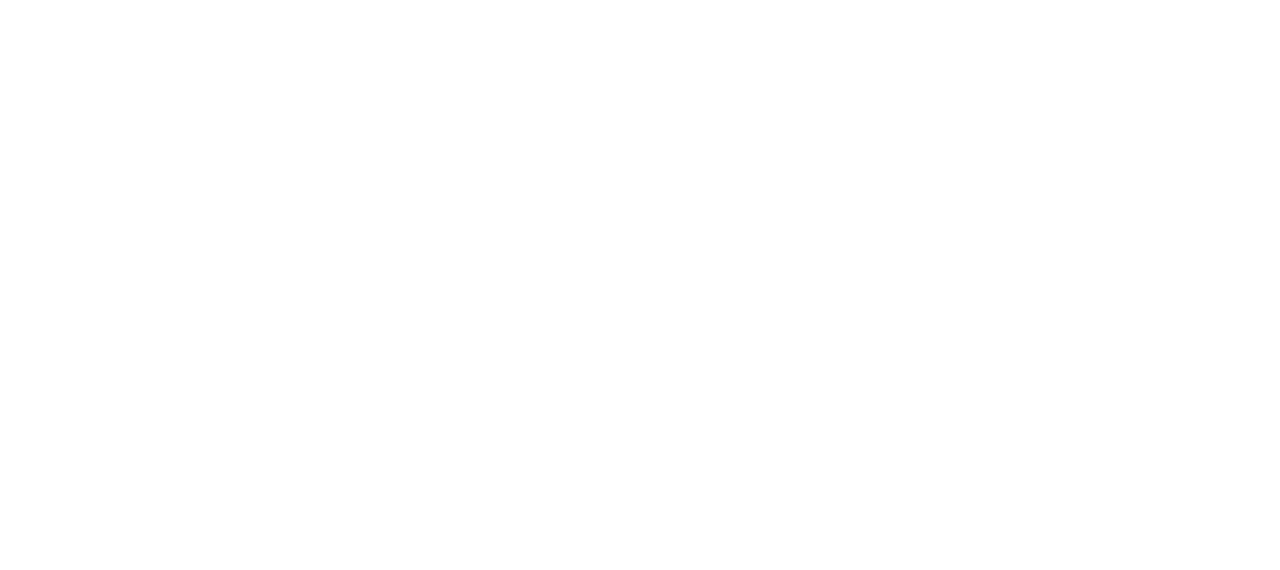
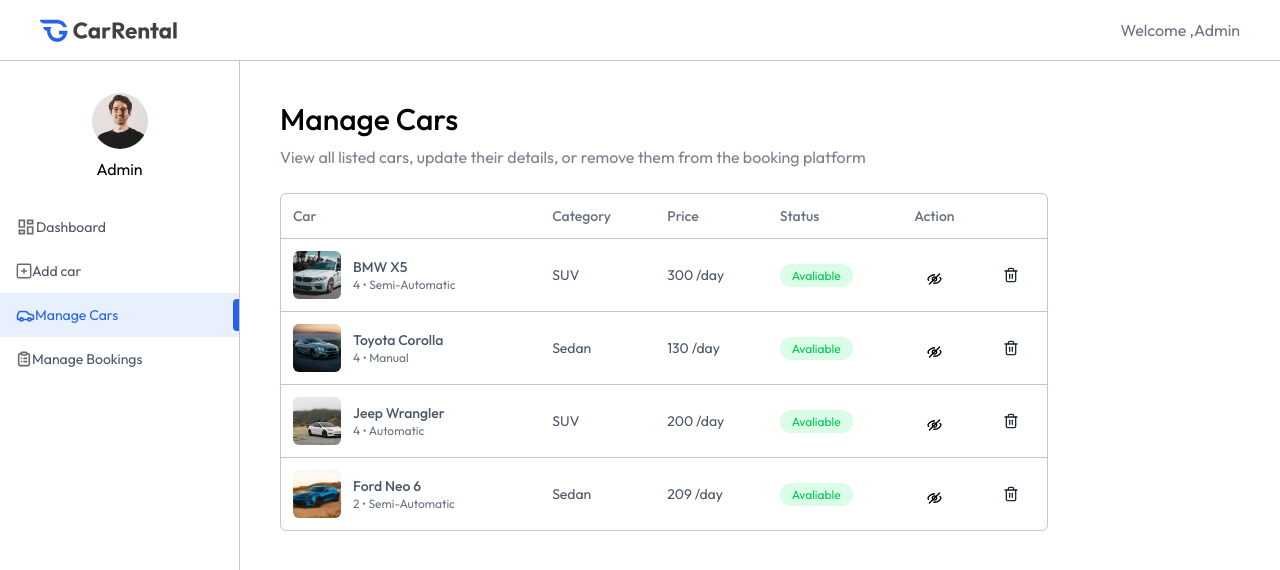
Before and after one commit to hiten8499/Car-Rental-System, a React (Vite) app in the folder client/: page /owner/manage-cars in a window 1280 px wide. Before the commit this address had no page. Shown: the top 570 px of the page. Built offline with nearby package versions, Linux system fonts and the light colour scheme.

Commit message:
ManageCars pade added

```diff
--- a/client/src/App.jsx
+++ b/client/src/App.jsx
@@ -31,7 +31,7 @@
   <Route path='/owner' element={<Layout />}>
       <Route index element={<Dashboard />} />
       <Route path='add-car' element={<AddCar />} />
-      <Route path='manage-car' element={<ManageCars />} />
+      <Route path='manage-cars' element={<ManageCars />} />
       <Route path='manage-bookings' element={<ManageBookings />} />
   </Route>
 </Routes>
--- a/client/src/pages/owner/ManageCars.jsx
+++ b/client/src/pages/owner/ManageCars.jsx
@@ -1,9 +1,71 @@
-import React from 'react'
+import React, { useEffect, useState } from 'react'
+import { assets, dummyCarData } from '../../assets/assets'
+import Title from '../../components/owner/Title'
 
 const ManageCars = () => {
+
+  const [cars, setCars] = useState([])
+  const currency = import.meta.env.VITE_CURRENCY;
+
+  const fetchOwnerCars = async () => {
+    setCars(dummyCarData)
+  }
+
+  useEffect(() => {
+    fetchOwnerCars()
+  }, [])
+
   return (
-    <div>
+    <div className='px-4 pt-10 md:px-10 w-full'>
+      <Title
+        title="Manage Cars"
+        subTitle="View all listed cars, update their details, or remove them from the booking platform"
+      />
 
+      <div className='max-w-3xl w-full rounded-md overflow-hidden border border-borderColor mt-6'>
+        <table className='w-full border-collapse text-left text-sm text-gray-600'>
+          <thead className='text-gray-500'>
+            <tr>
+              <th className='p-3 font-medium'>Car</th>
+              <th className='p-3 font-medium max-md:hidden'>Category</th>
+              <th className='p-3 font-medium'>Price</th>
+              <th className='p-3 font-medium max-md:hidden'>Status</th>
+              <th className='p-3 font-medium'>Action</th>
+            </tr>
+          </thead>
+
+           <tbody>
+            {cars.map((car,index)=>(
+              <tr key={index} className='border-t border-borderColor'>
+                <td className='p-3 flex items-center gap-3'>
+                  <img src={car.image} alt="" className='h-12 w-12 aspect-square rounded-md object-cover'/>
+                  <div className='max-md:hidden'>
+                     <p className='font-medium'>{car.brand} { car.model}</p>
+                     <p className='text-xs text-gray-500'>{car.seating_capacity} • { car.transmission}</p>
+                  </div>
+                </td>
+
+                <td className='p-3 max-md:hidden'> { car.category} </td>
+                <td className='p-3 max-md:hidden'>{currency} { car.pricePerDay} /day</td>
+                <td className='p-3 max-md:hidden'>
+                  <span className={`px-3 py-1 rounded-full text-xs
+                   ${car.isAvaliable ? 'bg-green-100 text-green-500':'bg-red-100 text-red-500'}`}>
+                    {car.isAvaliable ? "Avaliable":"Unavaliable"}</span>
+                </td>
+
+                 <td className='flex items-center p-3'>
+                  <img src={car.isAvaliable ? assets.eye_close_icon : assets.eye_icon} alt=""
+                  className='cursor-pointer'/>
+                 </td>
+                 <td flex items-center p-3>
+                  <img src={assets.delete_icon} alt=""
+                  className='cursor-pointer'/>
+                 </td>
+              </tr>
+            ))}
+           </tbody>
+        </table>
+      </div>
     </div>
   )
 }
```
